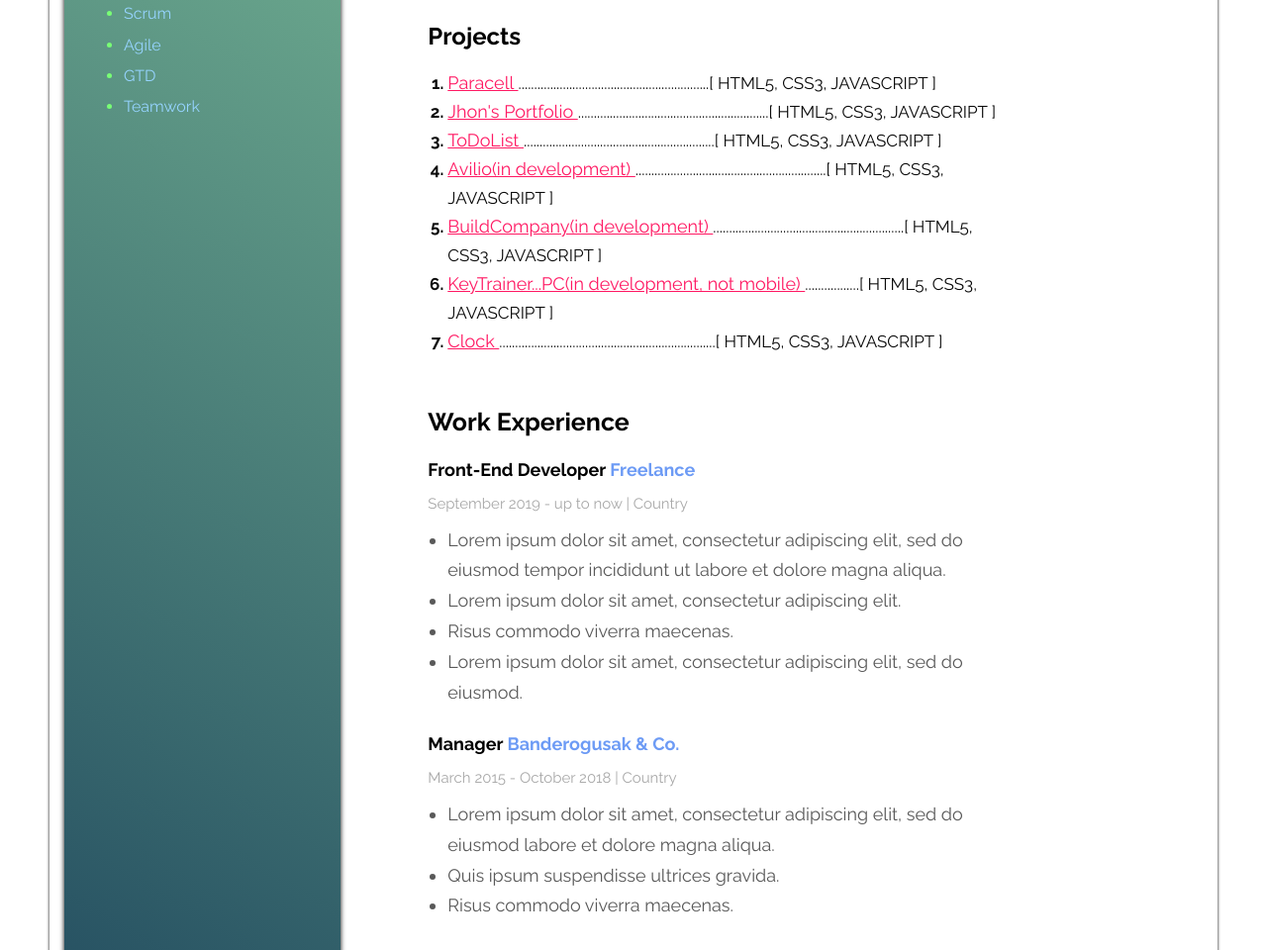
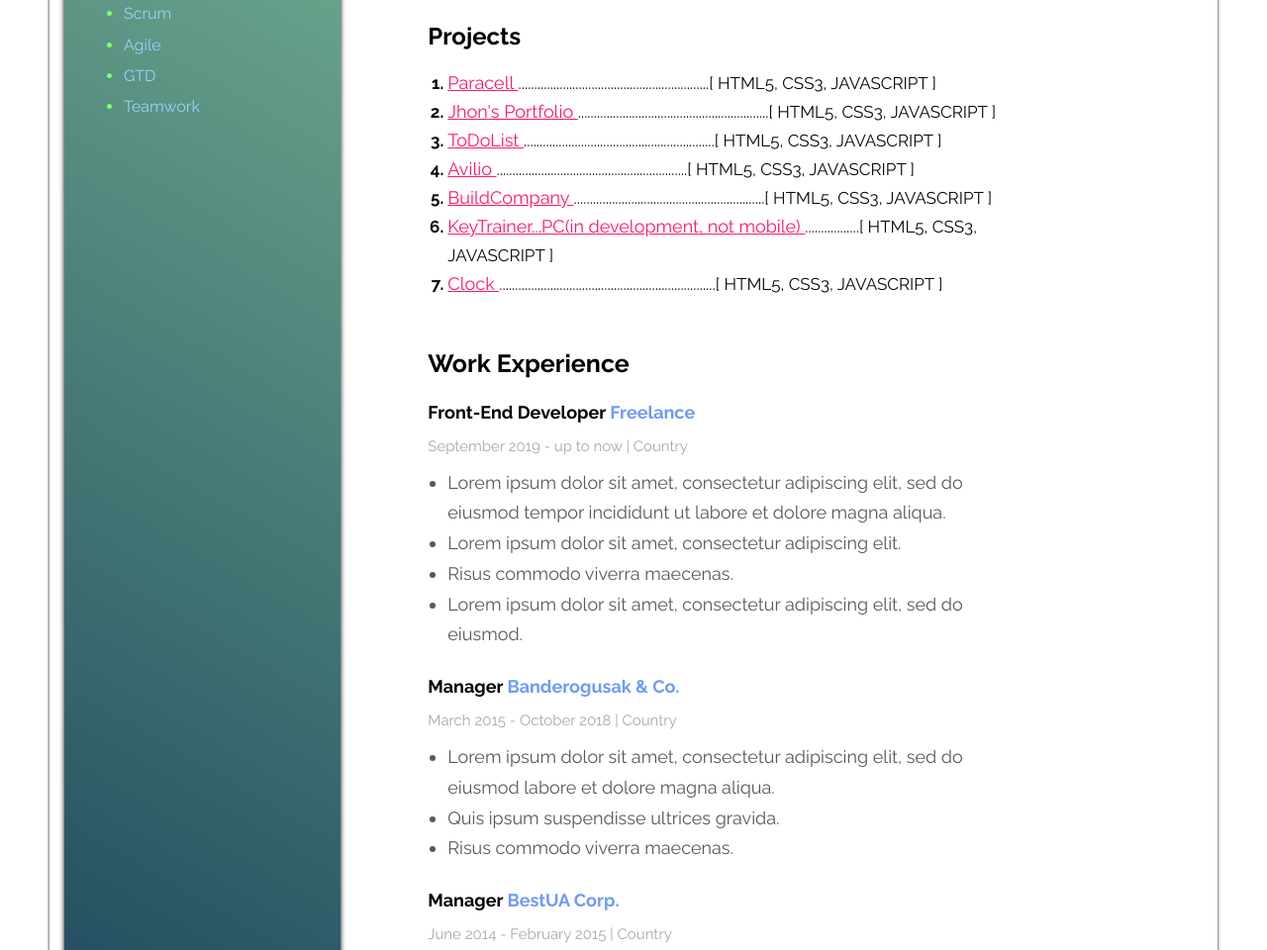
Before and after one commit to ioan-murchello/ioan-portfolio, a plain HTML site: page index.html in a window 1280 px wide. Shown: the part 894-1854 px from the top of the page at 99% size. Drawn offline with Linux system fonts and the light colour scheme.

Commit message:
modified texts in html

```diff
--- a/index.html
+++ b/index.html
@@ -170,7 +170,7 @@
                   class="li_items_links"
                   href="https://ioan-murchello.github.io/aviliosite/"
                 >
-                  Avilio(in development)
+                  Avilio
                 </a>
                 ............................................................[
                 HTML5, CSS3, JAVASCRIPT ]
@@ -180,7 +180,7 @@
                   class="li_items_links"
                   href="https://ioan-murchello.github.io/buildcompany/response_two/"
                 >
-                  BuildCompany(in development)
+                  BuildCompany
                 </a>
                 ............................................................[
                 HTML5, CSS3, JAVASCRIPT ]
```
